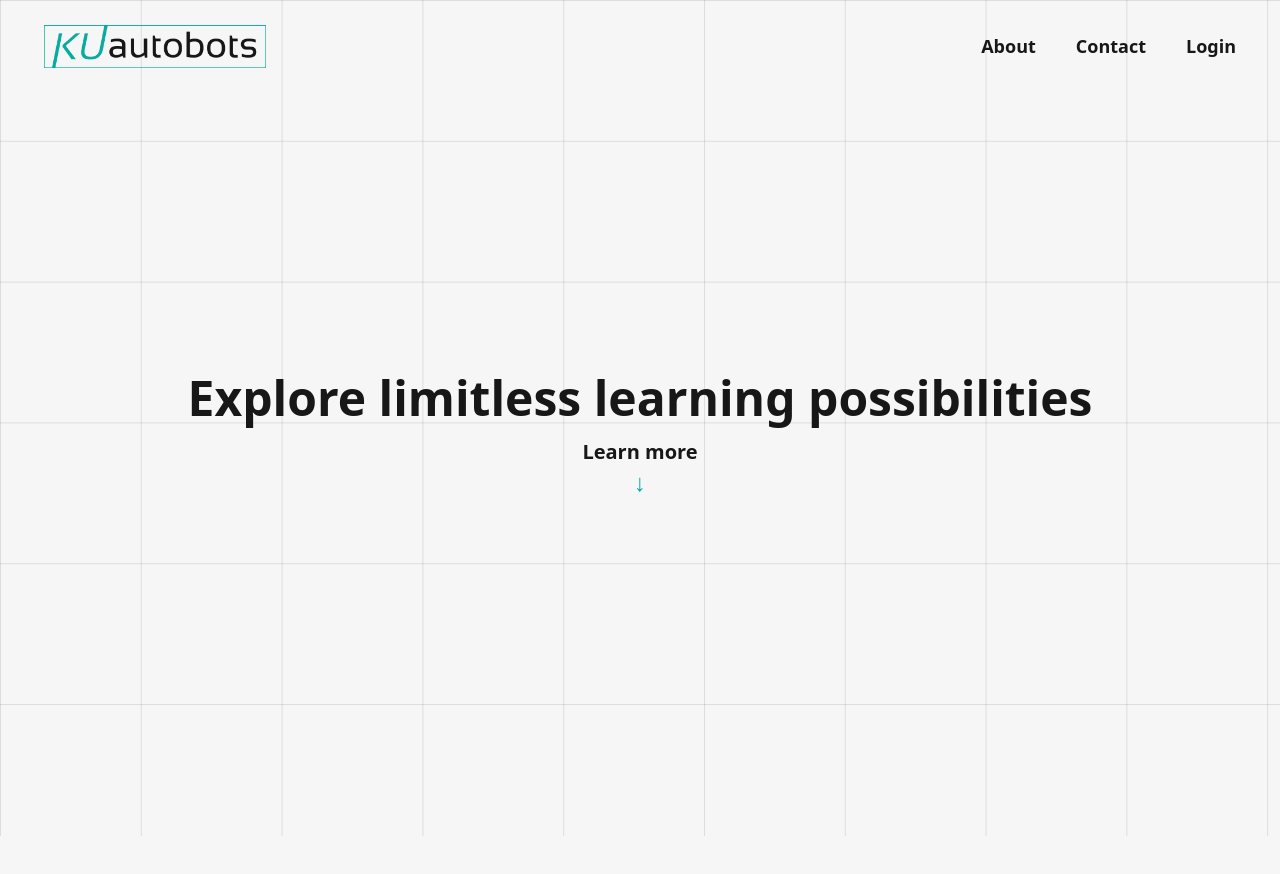
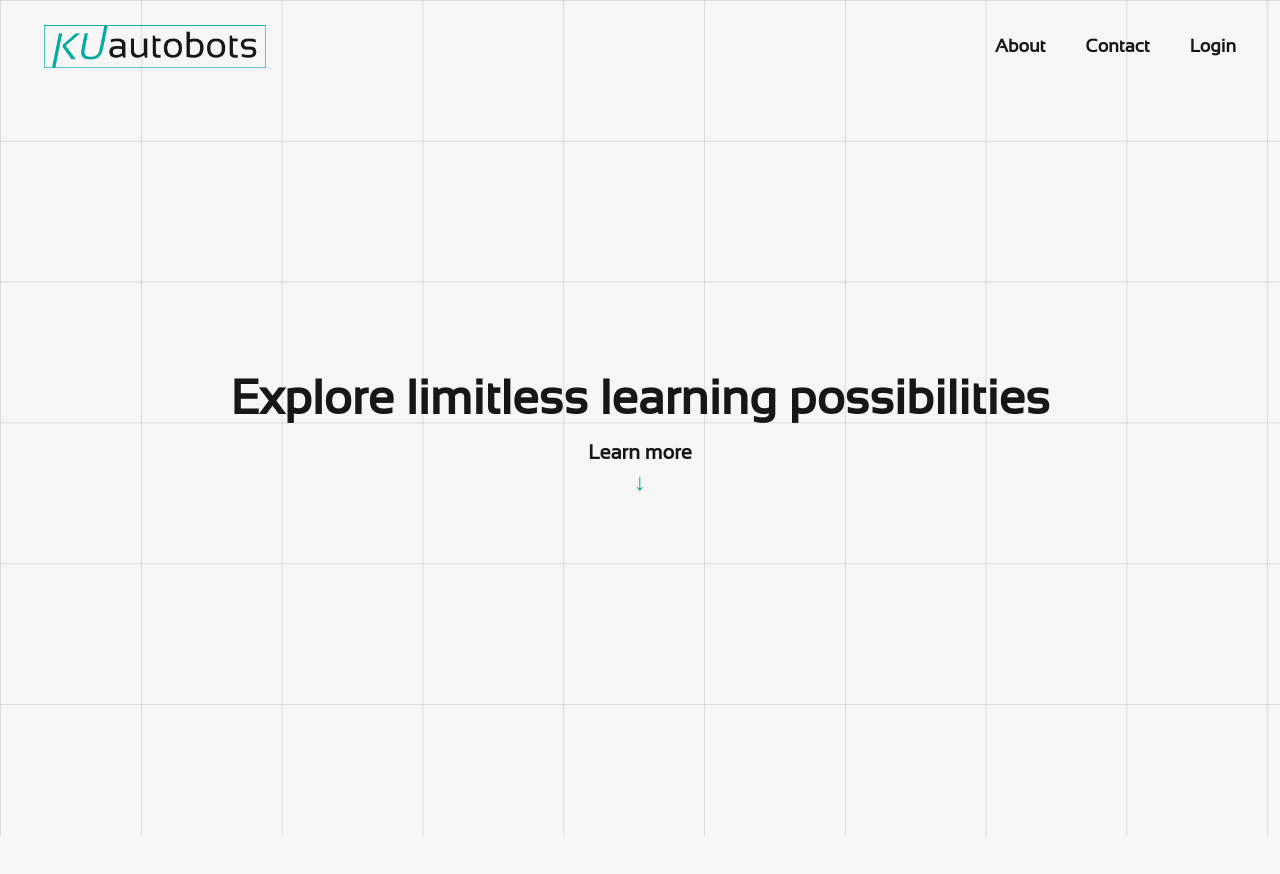
Before and after one commit to KUautobots/website, a website: page index.html in a window 1280 px wide. Shown: the top 874 px of the page. Before the commit the page ends 836 px from the top, so only its background shows below. Drawn offline with Linux system fonts and the light colour scheme.

Commit message:
Changed folder structure and added a self-host font

```diff
--- a/css/stylesheet.css
+++ b/css/stylesheet.css
@@ -1,10 +1,46 @@
 @import "tailwindcss/base";
 @import "tailwindcss/components";
 @import "tailwindcss/utilities";
+
+@layer base {
+    @font-face {
+        font-family: 'Sansation';
+        font-style: normal;
+        font-weight: normal;
+        src: url(../assets/fonts/Sansation_Regular.ttf), format('ttf');
+    }
+
+    @font-face {
+        font-family: 'Sansation';
+        font-style: normal;
+        font-weight: bold;
+        src: url(../assets/fonts/Sansation_Bold.ttf) format('ttf');
+    }
+}
 
 @layer utilities {
     .bg-grid {
       background-image: linear-gradient(90deg, rgba(0, 0, 0, .1) 1px, transparent 1px), linear-gradient(rgba(0, 0, 0, 0.1) 1px, transparent 1px);
       background-size: 11vw 11vw;
     }
+/*
+    .landing {
+        background: linear-gradient(215deg, rgba(8, 171, 159, 1), rgba(246, 246, 246, 0.9));
+        height: 100vh;
+        background-size: 400%;
+        animation: waves 5s ease infinite;
+      }
+
+      @keyframes waves {
+        0% {
+            opacity: 0;
+        }
+        50% {
+            opacity: 1;
+        }
+        100%{
+            opacity: 0;
+        }
+      }
+    */
   }
--- a/index.html
+++ b/index.html
@@ -10,23 +10,23 @@
 
 <body class="bg-kwhite text-lg text-kblack">
 
+
         <div class="bg-grid">
             <nav class="flex p-6 mx-5 items-center">
-        <img class="h-11 w-auto" src="assets/logo-black.png" alt="Community Logo">
-        <div class="flex gap-x-10 font-semibold ml-auto">
+                <img class="h-11 w-auto" src="assets/images/logo-black.png" alt="Community Logo">
+                <div class="flex gap-x-10 font-bold ml-auto">
                     <a href="" class="transition-colors duration-200 hover:text-kaccent">About</a>
                     <a href="" class="transition-colors duration-200 hover:text-kaccent">Contact</a>
                     <a href="" class="transition-colors duration-200 hover:text-kaccent">Login</a>
                 </div>
             </nav>
-    <div class="grid h-screen place-content-center  -mt-14">
+            <div class="grid h-screen place-content-center -mt-14">
                 <div class="font-bold text-5xl">Explore limitless learning possibilities</div>
                 <div class="font-bold text-xl mx-auto mt-4">Learn more</div>
                 <div class="mx-auto text-2xl text-kaccent">&darr;</div>
             </div>
-
-
         </div>
+    <div class="landing"></div>
 
 
 </body>
--- a/tailwind.config.js
+++ b/tailwind.config.js
@@ -2,7 +2,11 @@
 module.exports = {
   content: ['./index.html','./js/script.js'],
   theme: {
-    extend: {},
+    fontFamily: {
+      sans: ['Sansation'],
+    },
+    extend: {}
+    ,
     colors: {
       'kwhite': '#F6F6F6',
       'kblack': '#171717',
```
Also changed, not shown: assets/fonts/Sansation_Bold.ttf (added), assets/fonts/Sansation_Regular.ttf (added), assets/images/logo-black.png (renamed from assets/logo-black.png), assets/images/logo.png (renamed from assets/logo.png), css/tw.css. Lines whose indentation alone changed are shown as unchanged.
